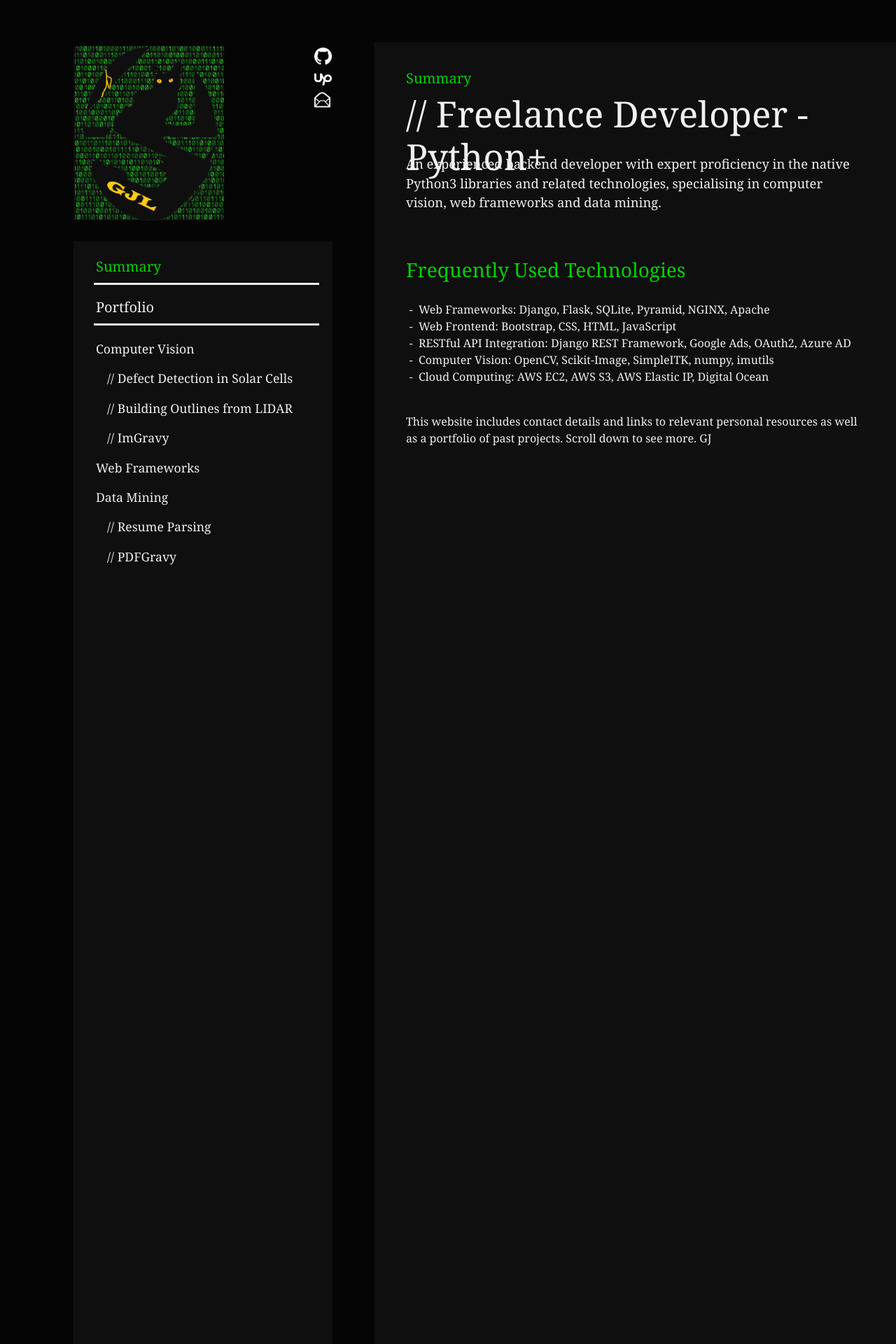
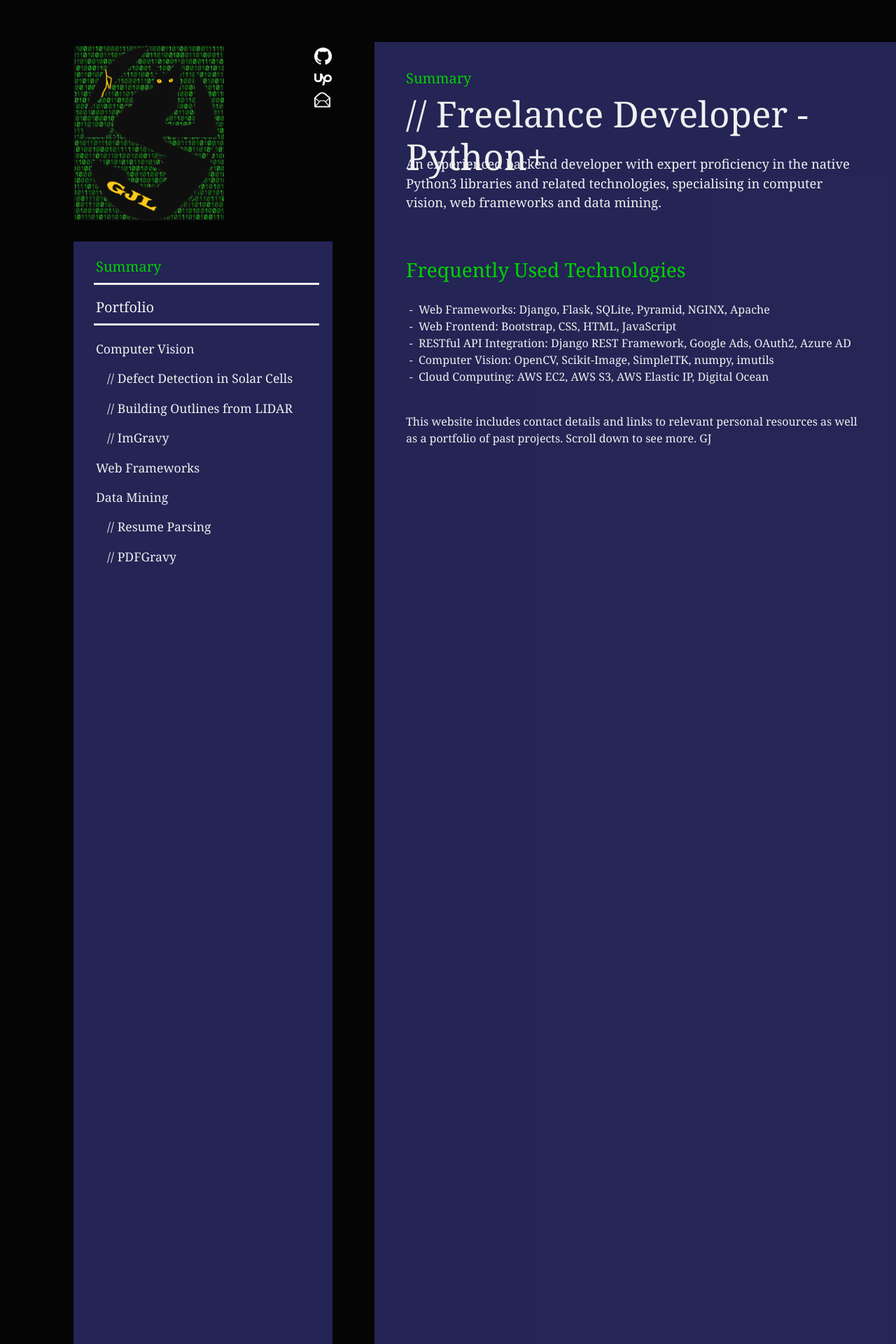
Before and after one commit to gravy-jones-locker/locker, a Django app: template display/templates/display/index.html in a window 1280 px wide. Shown: the top 1920 px of the page at 70% size. Run offline with Django 3.2, Linux system fonts and the light colour scheme; the template is opened without the code that fills it, so the values that code supplies are empty.

Commit message:
Working version

```diff
--- a/display/static/styles/base.css
+++ b/display/static/styles/base.css
@@ -174,11 +174,11 @@ h1 {
     float: right;
     padding-left: 35px;
     padding-right: 25px;
-    background: rgb(20, 20, 20, 0.7);
+    background: rgb(50, 50, 120, 0.7);
 }
 
 #navvy {
-    background: rgb(20, 20, 20, 0.7);
+    background: rgb(50, 50, 120, 0.7);
     overflow-wrap: break-word;
     overflow-x: hidden;
     height: calc(100% - 245px);
```
